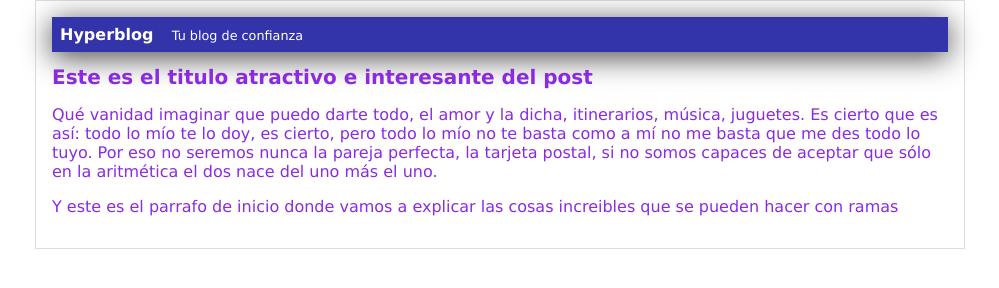
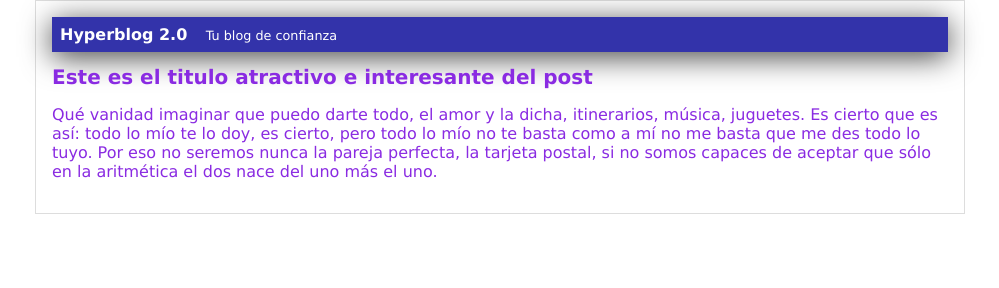
Before and after one commit to Newmannsoft/hyperblog, a plain HTML site: page index.html in a window 1280 px wide. Shown: the whole page, without its empty margins (140-1139 px from the left). Drawn offline with Linux system fonts and the light colour scheme.

Commit message:
nueva version

```diff
--- a/index.html
+++ b/index.html
@@ -10,7 +10,7 @@
 <body>
     <div id="container">
         <div id="cabecera">
-            Hyperblog
+            Hyperblog 2.0
             <span id="tagline">
                 Tu blog de confianza
             </span>
@@ -33,7 +33,6 @@
                 si no somos capaces de aceptar
                 que sólo en la aritmética
                 el dos nace del uno más el uno.</P>
-            <P>Y este es el parrafo de inicio donde vamos a explicar las cosas increibles que se pueden hacer con ramas</P>
         </div>
     </div>
 </body>
```
